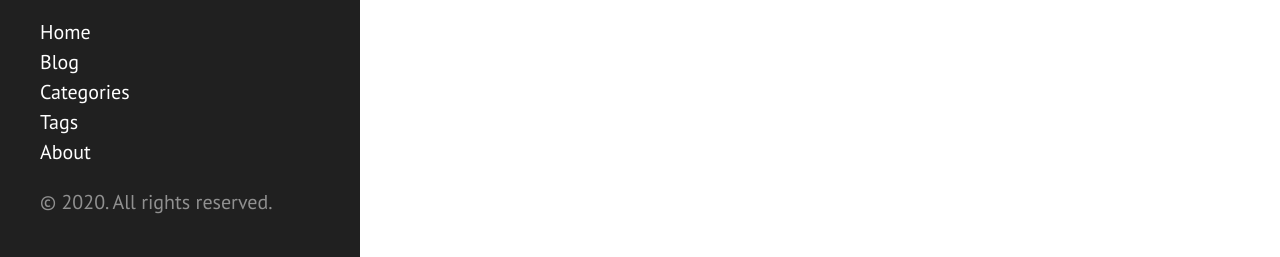
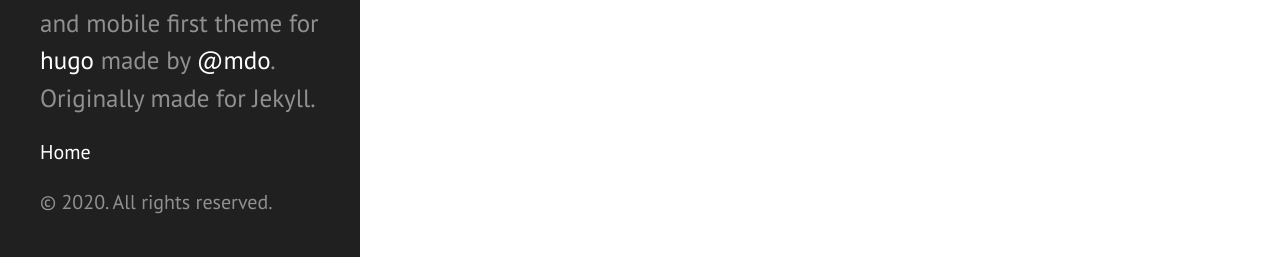
Before and after one commit to andywenduo/andywenduo.github.io, a plain HTML site: page 404.html in a window 1280 px wide. Shown: the part 543-800 px from the top of the page. Drawn offline with Linux system fonts and the light colour scheme.

Commit message:
change config

```diff
--- a/404.html
+++ b/404.html
@@ -40,7 +40,7 @@
     <nav>
       <ul class="sidebar-nav">
         <li><a href="https://andywenduo.github.io/">Home</a> </li>
-        <li><a href="/posts/"> Blog </a></li><li><a href="/categories/"> Categories </a></li><li><a href="/tags/"> Tags </a></li><li><a href="/about/"> About </a></li>
+
       </ul>
     </nav>
 
```
Also changed, not shown: categories/index.html (+1 -1 lines), index.html (+1 -1 lines), tags/index.html (+1 -1 lines).
